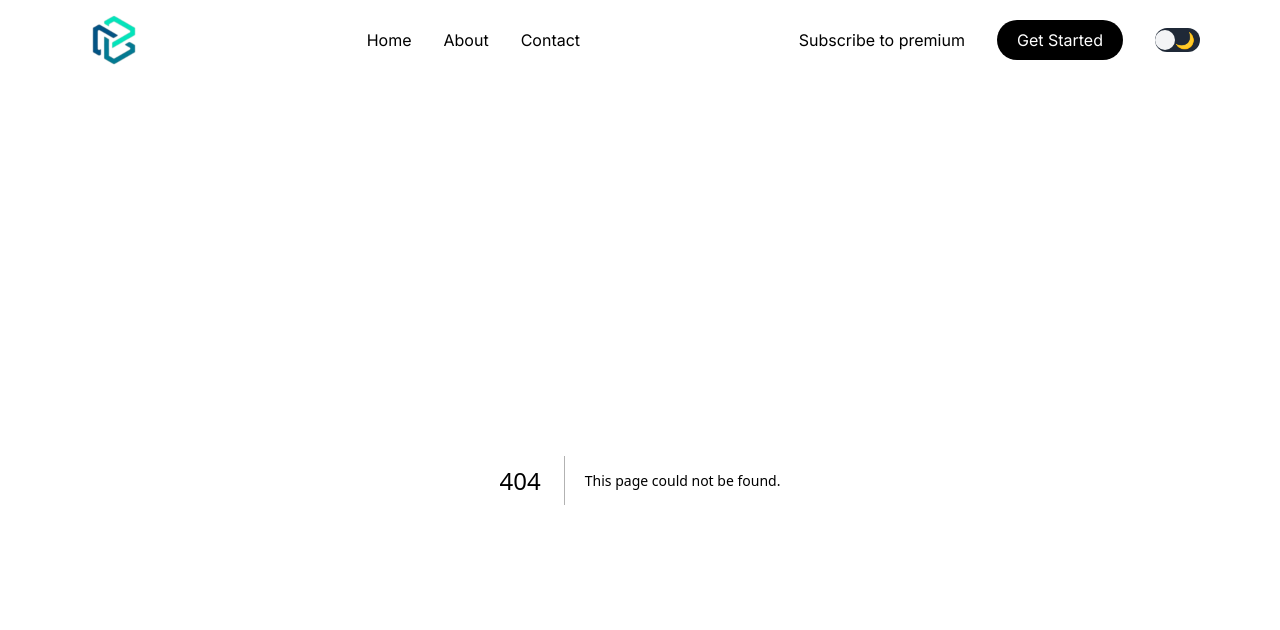
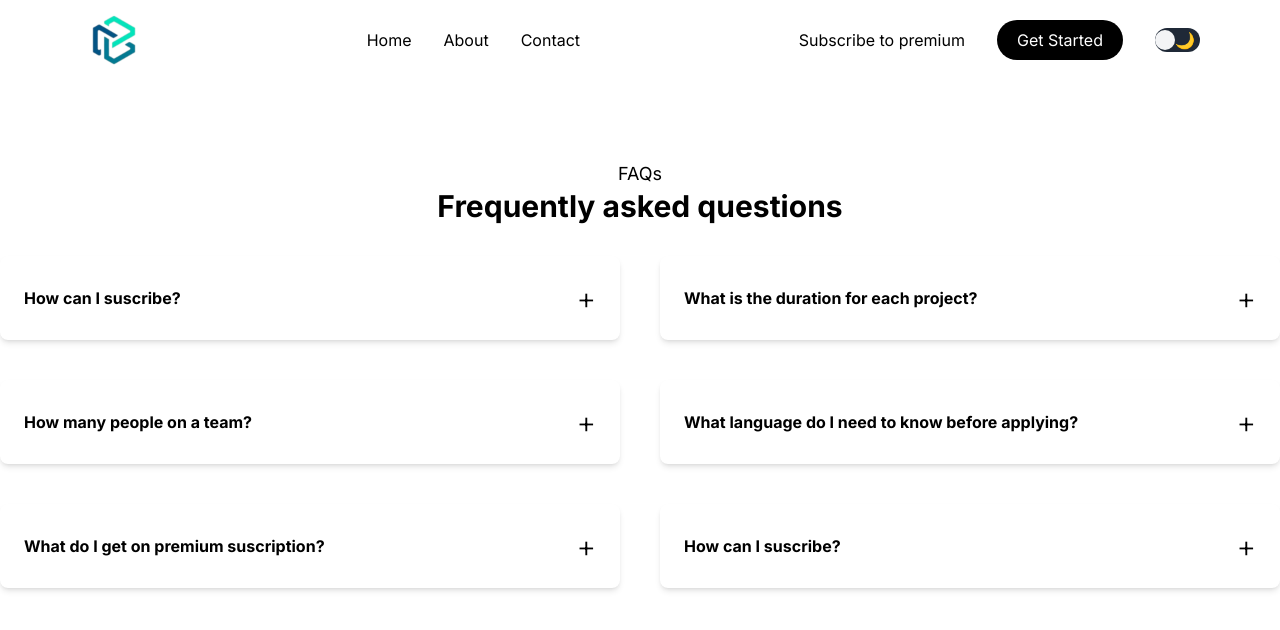
Before and after one commit to Hicode-dev/buildHub, a Next.js app: page /Components/FAQ in a window 1280 px wide. Before the commit this address had no page. Shown: the top 630 px of the page. Built offline with nearby package versions, Linux system fonts and the light colour scheme.

Commit message:
done with FAQS

```diff
--- /dev/null
+++ b/src/app/Components/FAQ/FaqCards.jsx
@@ -0,0 +1,12 @@
+import React from 'react'
+
+const FaqCards = ({title, icon}) => {
+  return (
+    <div className='bg-white shadow-md rounded-lg p-6 flex items-center justify-between '>
+         <h3 className='font-bold'>{title}</h3>
+         <p className='text-3xl font-light'>+</p>
+    </div>
+  )
+}
+
+export default FaqCards
--- /dev/null
+++ b/src/app/Components/FAQ/page.jsx
@@ -0,0 +1,37 @@
+"use client"
+import React from 'react'
+import FaqCards from './FaqCards'
+
+const FAQS = () => {
+    return (
+        <div className='my-20'>
+            <div className='text-center '>
+                <h2 className='font-[400] text-lg'>FAQs</h2>
+                <h2 className='font-bold text-3xl'>Frequently asked questions</h2>
+            </div>
+
+            <div className='grid md:grid-cols-2 gap-10 mt-8'>
+                <div>
+                    <FaqCards title="How can I suscribe?" />
+                </div>
+                <div>
+                    <FaqCards title="What is the duration for each project?" />
+                </div>
+                <div>
+                    <FaqCards title="How many people on a team?" />
+                </div>
+                <div>
+                    <FaqCards title="What language do I need to know before applying?" />
+                </div>
+                <div>
+                    <FaqCards title="What do I get on premium suscription?" />
+                </div>
+                <div>
+                    <FaqCards title="How can I suscribe?" />
+                </div>
+            </div>
+        </div>
+    )
+}
+
+export default FAQS
--- a/src/app/page.js
+++ b/src/app/page.js
@@ -5,7 +5,9 @@ import ThirdBanner from "./Components/ThirdBanner/page";
 import FourthBanner from "./Components/FourthBanner/page";
 import Carreers from "./Components/Carreers";
 import MissionPage from "./Components/MissionPage";
-import TrustedPage from "./Components/TrustedPage"
+import TrustedPage from "./Components/TrustedPage";
+import FAQS from "./Components/FAQ/page";
+
 const page = () => {
   return (
     <div className="p">
@@ -16,7 +18,8 @@ const page = () => {
         <FourthBanner />
         <Carreers />
         <MissionPage />
-       <TrustedPage/>
+        <TrustedPage />
+        <FAQS />
       </div>
     </div>
   );
```
